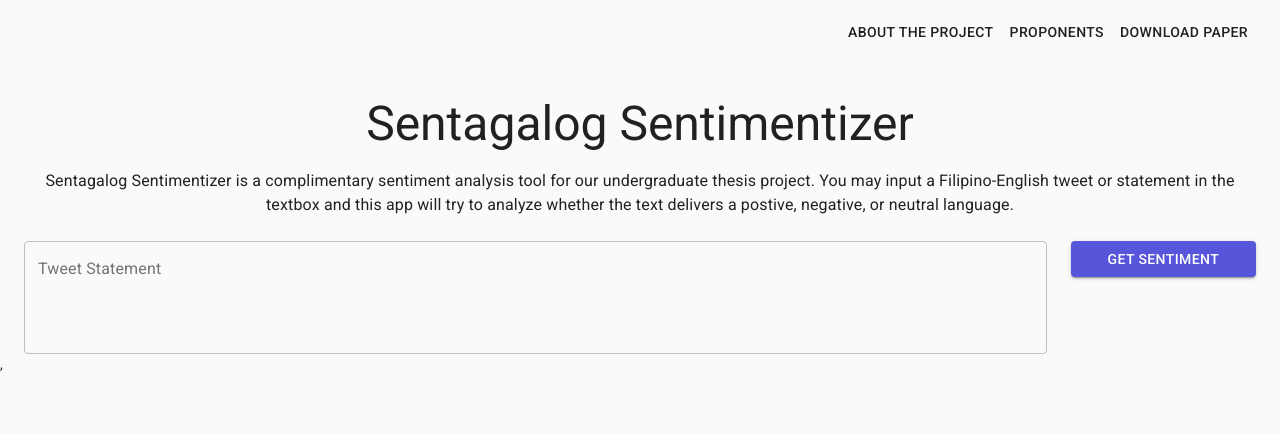
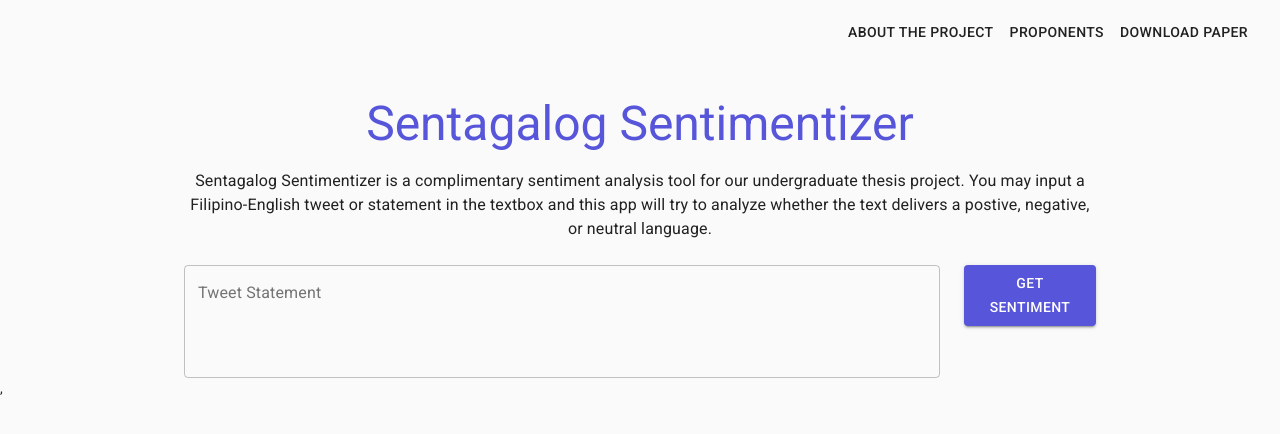
Before and after one commit to kbaldo/sentagalog-sentimentizer, a React (Create React App) app: page / in a window 1280 px wide. Shown: the top 434 px of the page. Built offline with nearby package versions, Linux system fonts and the light colour scheme.

Commit message:
Change main container width and change title color

```diff
--- a/src/components/Home/Title.jsx
+++ b/src/components/Home/Title.jsx
@@ -14,7 +14,7 @@ export default function AboutUs() {
   return (
     <React.Fragment>
       <div className={classes.contents}>
-        <Typography variant="h3" gutterBottom>
+        <Typography variant="h3" gutterBottom color="primary">
           Sentagalog Sentimentizer
         </Typography>
         <Typography variant="body1">
--- a/src/pages/Home.js
+++ b/src/pages/Home.js
@@ -10,7 +10,7 @@ export default class Home extends Component {
   render() {
     return (
       <Fragment>
-        <Container>
+        <Container maxWidth="md">
           <Grid
             container
             direction="row"
```
